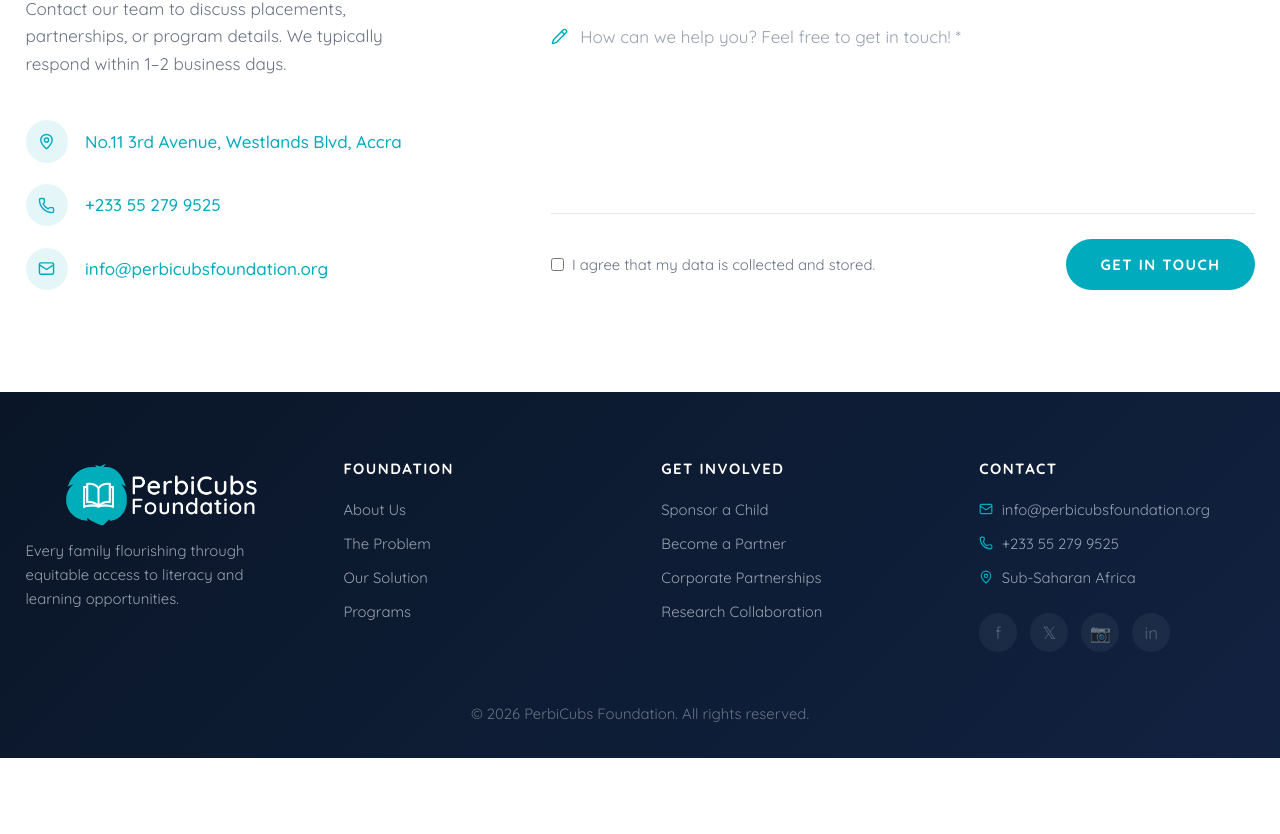
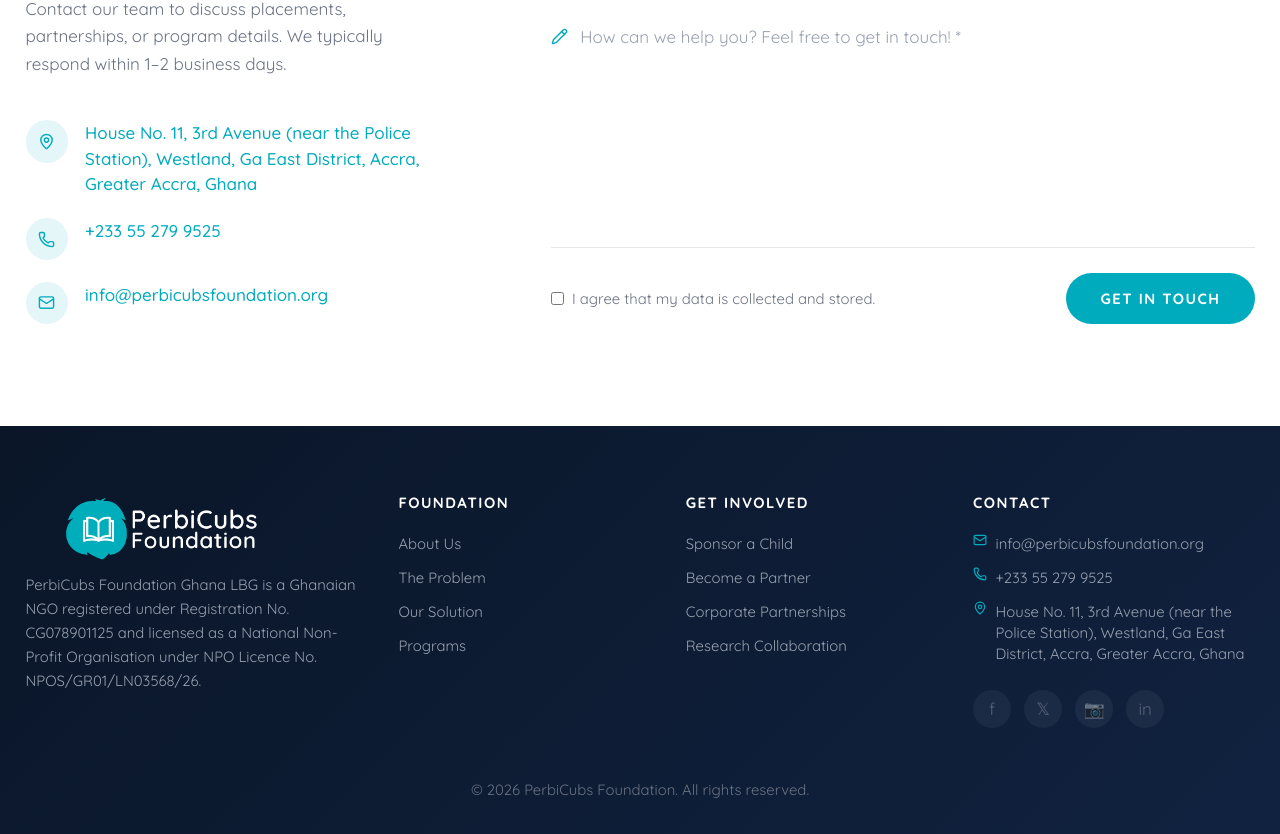
Before and after one commit to kayexpert/perbicubs-foundation, a Next.js app: page / in a window 1280 px wide. Shown: the part 5760-6594 px from the top of the page. Before the commit the page ends 6518 px from the top, so only its background shows below. Built offline with nearby package versions, Linux system fonts and the light colour scheme; no server answers; the database is empty; a web font is replaced by a local one.

Commit message:
Update ContactSection and Footer

```diff
--- a/components/ContactSection.tsx
+++ b/components/ContactSection.tsx
@@ -97,7 +97,7 @@
 
             <div className="space-y-5 mt-auto">
               {[
-                { icon: MapPin, text: 'No.11 3rd Avenue, Westlands Blvd, Accra' },
+                { icon: MapPin, text: 'House No. 11, 3rd Avenue (near the Police Station), Westland, Ga East District, Accra, Greater Accra, Ghana' },
                 { icon: Phone, text: '+233 55 279 9525' },
                 { icon: Mail, text: 'info@perbicubsfoundation.org' },
               ].map(({ icon: Icon, text }, i) => (
@@ -107,7 +107,7 @@
                   whileInView={{ opacity: 1, x: 0 }}
                   viewport={{ once: true, margin: '-40px' }}
                   transition={{ duration: 0.5, delay: 0.18 + i * 0.1 }}
-                  className="flex items-center gap-4"
+                  className="flex items-start gap-4"
                 >
                   <div className="w-10 h-10 rounded-full bg-[#00ABBE]/10 flex items-center justify-center flex-shrink-0">
                     <Icon size={17} className="text-[#00ABBE]" />
--- a/components/Footer.tsx
+++ b/components/Footer.tsx
@@ -20,7 +20,7 @@
   contact: [
     { href: 'mailto:info@perbicubsfoundation.org', label: 'info@perbicubsfoundation.org', icon: Mail },
     { href: 'tel:+233XXXXXXXXXX', label: '+233 55 279 9525', icon: Phone },
-    { href: '#', label: 'Sub-Saharan Africa', icon: MapPin },
+    { href: '#', label: 'House No. 11, 3rd Avenue (near the Police Station), Westland, Ga East District, Accra, Greater Accra, Ghana', icon: MapPin },
   ],
 };
 
@@ -40,7 +40,7 @@
     <footer style={{ background: 'linear-gradient(135deg, #0a1628 0%, #112240 100%)' }}>
       {/* Main Footer */}
       <div className="max-w-[1360px] mx-auto px-4 sm:px-6 lg:px-6 pt-16 pb-8">
-        <div className="grid grid-cols-1 md:grid-cols-2 lg:grid-cols-4 gap-10 mb-12">
+        <div className="grid grid-cols-1 md:grid-cols-2 lg:grid-cols-[1.35fr_1fr_1fr_1.15fr] gap-10 mb-12">
           {/* Brand Column */}
           <div className="lg:col-span-1">
             <Link href="/" className="block mb-2 relative w-[280px] h-[70px]">
@@ -51,9 +51,12 @@
                 className="object-contain"
               />
             </Link>
-            <p className="text-gray-400 text-sm leading-relaxed mb-6 max-w-xs">
+             <p className="text-gray-400 text-sm leading-relaxed mb-6 max-w-md">
+              PerbiCubs Foundation Ghana LBG is a Ghanaian NGO registered under Registration No. CG078901125 and licensed as a National Non-Profit Organisation under NPO Licence No. NPOS/GR01/LN03568/26.
+            </p>
+            {/* <p className="text-gray-400 text-sm leading-relaxed mb-6 max-w-xs">
               Every family flourishing through equitable access to literacy and learning opportunities.
-            </p>
+            </p> */}
           </div>
 
           {/* Links */}
@@ -68,7 +71,7 @@
               </h4>
               <ul className="space-y-3">
                 {group.links.map((link) => (
-                  <li key={link.label} className="flex items-center gap-2 whitespace-nowrap">
+                  <li key={link.label} className="flex items-start gap-2">
                     {group.hasIcons ? (
                       <>
                         {(() => {
```
